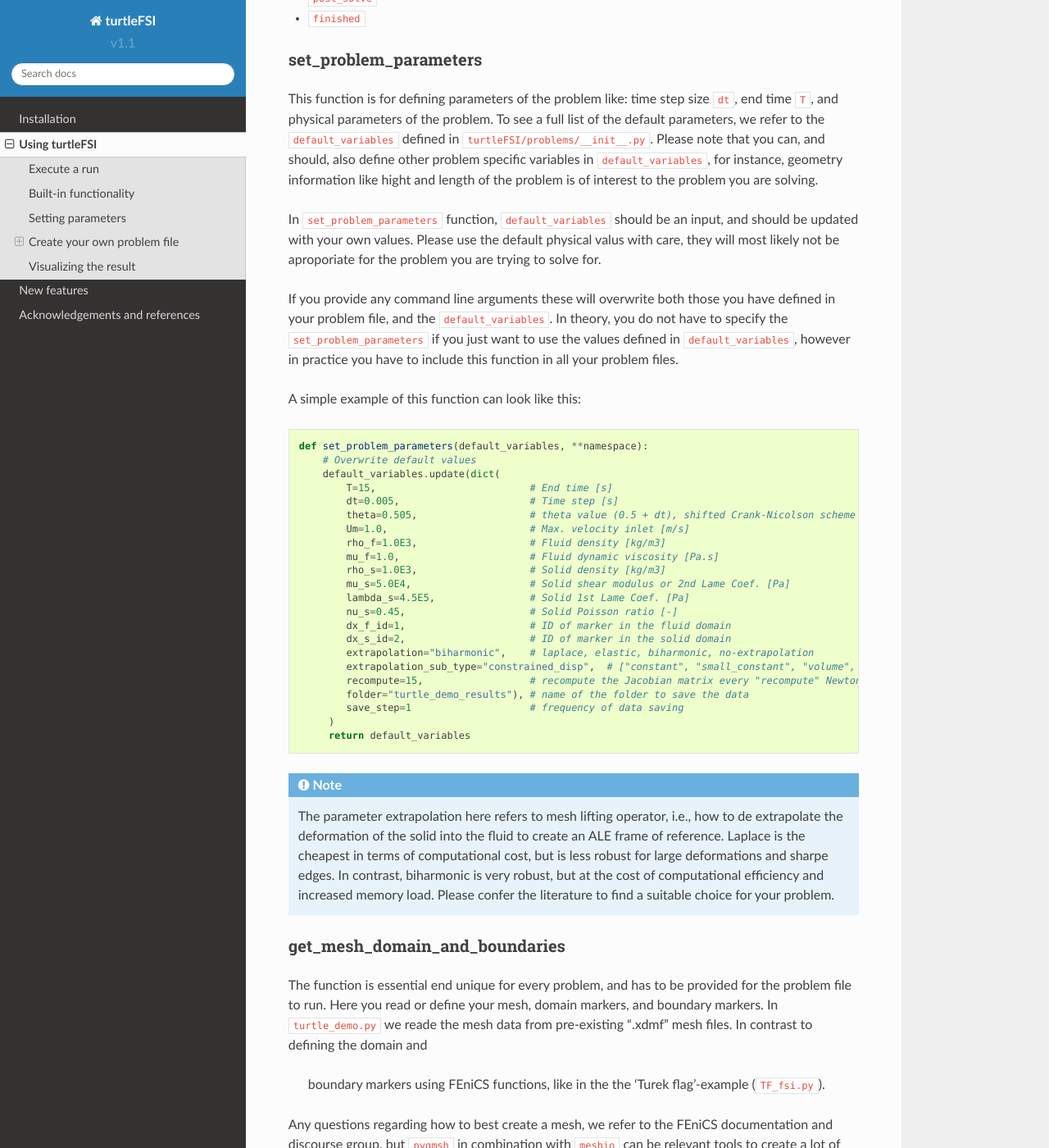
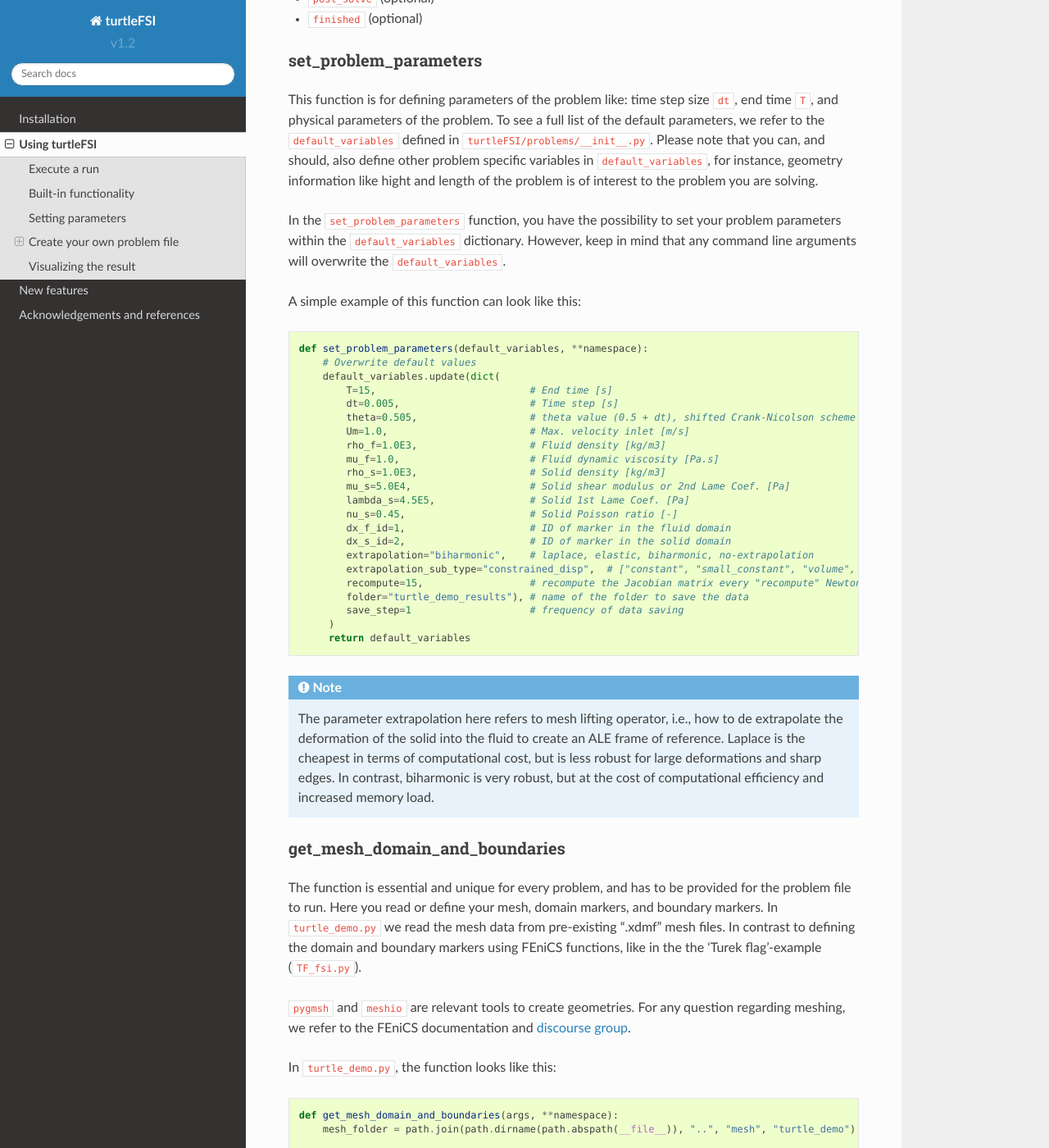
Before and after one commit to KVSlab/turtleFSI, a Sphinx documentation site: the page built from docs/source/using_turtleFSI.rst, in a window 1280 px wide and 1400 px high, scrolled down 1721 px. Shown: the whole window at 82% size. Built offline with Sphinx 7.4.7 and the Read the Docs theme 2.0.0, drawn with Linux system fonts in a browser that asks for light colours; some of the changed text lies outside the part shown.

Commit message:
doc update

```diff
--- a/docs/source/conf.py
+++ b/docs/source/conf.py
@@ -24,9 +24,9 @@ copyright = '2019, A. Sylngstad, S. Gjertsen, A. Bergersen, A. Souche, and K. Va
 author = 'A. Sylngstad, S. Gjertsen, A. Bergersen, A. Souche, and K. Valen-Sendstad'
 
 # The short X.Y version
-version = 'v1.1'
+version = 'v1.2'
 # The full version, including alpha/beta/rc tags
-release = 'v1.1.0'
+release = 'v1.2.0'
 
 
 # -- General configuration ---------------------------------------------------
--- a/docs/source/using_turtleFSI.rst
+++ b/docs/source/using_turtleFSI.rst
@@ -36,7 +36,7 @@ Built-in functionality
 TurtleFSI is designed to be lightweight and generic, but we have added to features generally of interest: checkpointing/restart, and
 storing files for visualization.
 
-For checkpointing you can set the variable -checkpoint-step`` to set the checkpoint frequency, i.e., how often a
+For checkpointing you can set the variable ``--checkpoint-step`` to set the checkpoint frequency, i.e., how often a
 checkpoint should be stored. To restart from a previous checkpoint, use the command
 ``--restart-folder [folder]/[sub-folder]``. Note that the variables from the previous simulation will overwrite any
 parameters defined in ``set_problem_parameters`` or on the commandline. If you need to change a parameter from the
@@ -66,11 +66,11 @@ the above mentioned information. Listed in the order they are first executed:
 
 - ``set_problem_parameters``
 - ``get_mesh_domain_and_boundaries``
-- ``initiate``
+- ``initiate`` (optional)
 - ``create_bcs``
-- ``pre_solve``
-- ``post_solve``
-- ``finished``
+- ``pre_solve`` (optional)
+- ``post_solve`` (optional)
+- ``finished`` (optional)
 
 
 set_problem_parameters
@@ -81,14 +81,8 @@ physical parameters of the problem. To see a full list of the default parameters
 define other problem specific variables in ``default_variables``, for instance, geometry information like hight
 and length of the problem is of interest to the problem you are solving.
 
-In ``set_problem_parameters`` function, ``default_variables`` should be an input, and should be updated
-with your own values. Please use the default physical valus with care, they will most likely not be aproporiate
-for the problem you are trying to solve for.
-
-If you provide any command line arguments these will overwrite both those you have defined in your
-problem file, and the ``default_variables``. In theory, you do not have to specify the ``set_problem_parameters``
-if you just want to use the values defined in ``default_variables``, however in practice you have to
-include this function in all your problem files.
+In the ``set_problem_parameters`` function, you have the possibility to set your problem parameters within the
+``default_variables`` dictionary. However, keep in mind that any command line arguments will overwrite the ``default_variables``.
 
 A simple example of this function can look like this::
 
@@ -119,19 +113,18 @@ A simple example of this function can look like this::
 .. note::
     The parameter extrapolation here refers to mesh lifting operator, i.e., how to de extrapolate the deformation of
     the solid into the fluid to create an ALE frame of reference. Laplace is the cheapest in terms of computational
-    cost, but is less robust for large deformations and sharpe edges. In contrast, biharmonic is very robust, but
-    at the cost of computational efficiency and increased memory load. Please confer the literature to find a
-    suitable choice for your problem.
+    cost, but is less robust for large deformations and sharp edges. In contrast, biharmonic is very robust, but
+    at the cost of computational efficiency and increased memory load.
 
 get_mesh_domain_and_boundaries
 ~~~~~~~~~~~~~~~~~~~~~~~~~~~~~~
-The function is essential end unique for every problem, and has to be provided for the problem file to run.
+The function is essential and unique for every problem, and has to be provided for the problem file to run.
 Here you read or define your mesh, domain markers, and boundary markers. In ``turtle_demo.py`` we
-reade the mesh data from pre-existing ".xdmf" mesh files. In contrast to defining the domain and
- boundary markers using FEniCS functions, like in the the 'Turek flag'-example (``TF_fsi.py``).
+read the mesh data from pre-existing ".xdmf" mesh files. In contrast to defining the domain and
+boundary markers using FEniCS functions, like in the the 'Turek flag'-example (``TF_fsi.py``).
 
-Any questions regarding how to best create a mesh, we refer to the FEniCS documentation and discourse group, but
-``pygmsh`` in combination with ``meshio`` can be relevant tools to create a lot of geometries.
+``pygmsh`` and ``meshio`` are relevant tools to create geometries. For any question regarding meshing,
+we refer to the FEniCS documentation and `discourse group <https://fenicsproject.discourse.group/>`_.
 
 
 In ``turtle_demo.py``, the function looks like this::
@@ -232,8 +225,8 @@ be consistent with the markers provided in ``get_mesh_domain_and_boundaries``::
 
         # Fluid velocity boundary conditions
         u_inlet = DirichletBC(DVP.sub(1), inlet, boundaries, inlet_id)
-        u_bot = DirichletBC(DVP.sub(1).sub(1), (0.0) boundaries, bottom_id)  # slip in x-direction
-        u_top = DirichletBC(DVP.sub(1).sub(1), (0.0), boundaries, top_id)    # slip in x-direction
+        u_bot = DirichletBC(DVP.sub(1).sub(1), (0.0), boundaries, bottom_id)  # slip in x-direction
+        u_top = DirichletBC(DVP.sub(1).sub(1), (0.0), boundaries, top_id)     # slip in x-direction
         u_head_tail = DirichletBC(DVP.sub(1), noslip, boundaries, turtle_head_tail_id)
 
         # Pressure boundary conditions
```
Also changed, not shown: other parts of docs/source/using_turtleFSI.rst (+2 -2 lines), docs/source/installation.rst (+1 -6 lines).
